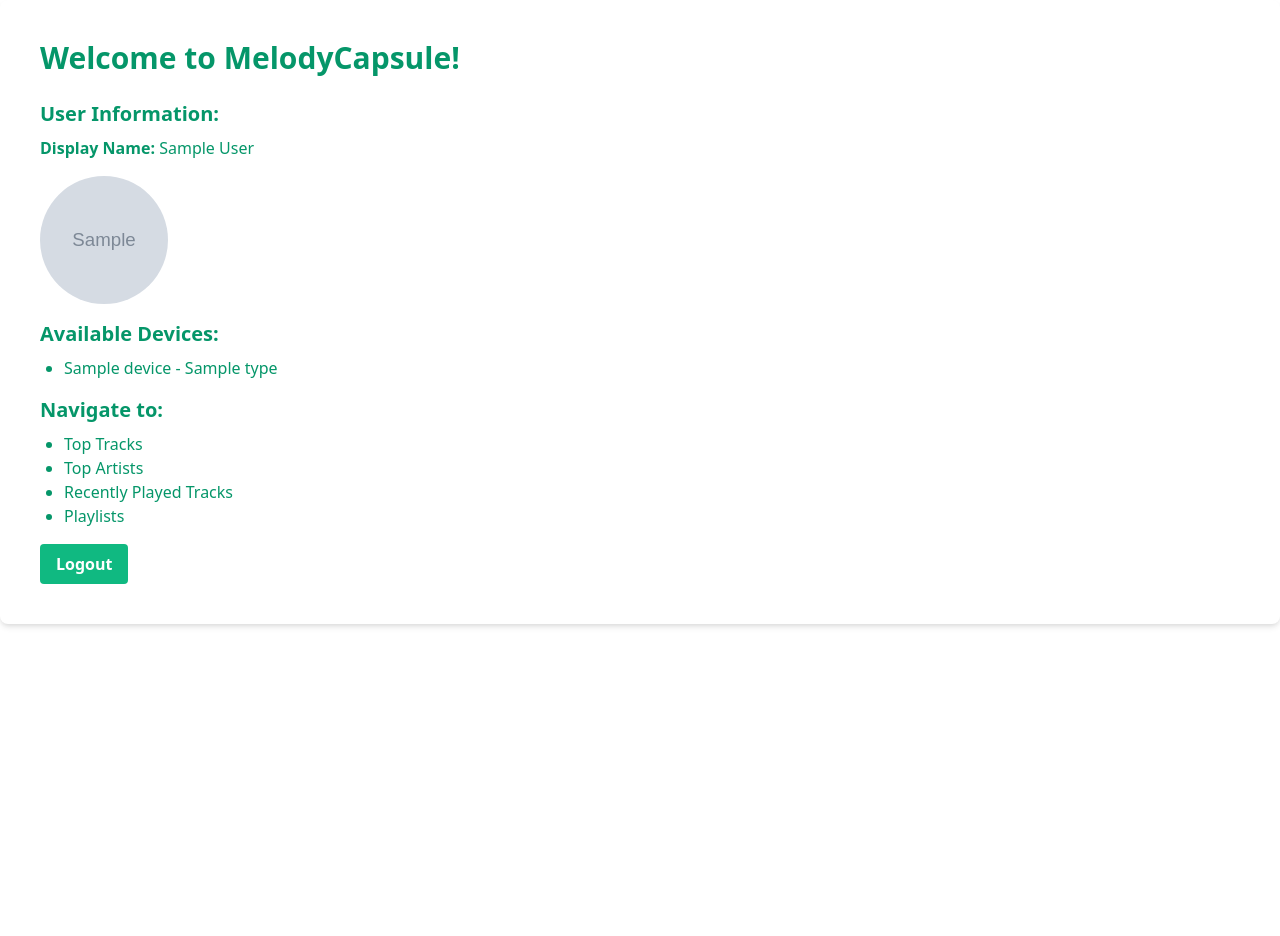
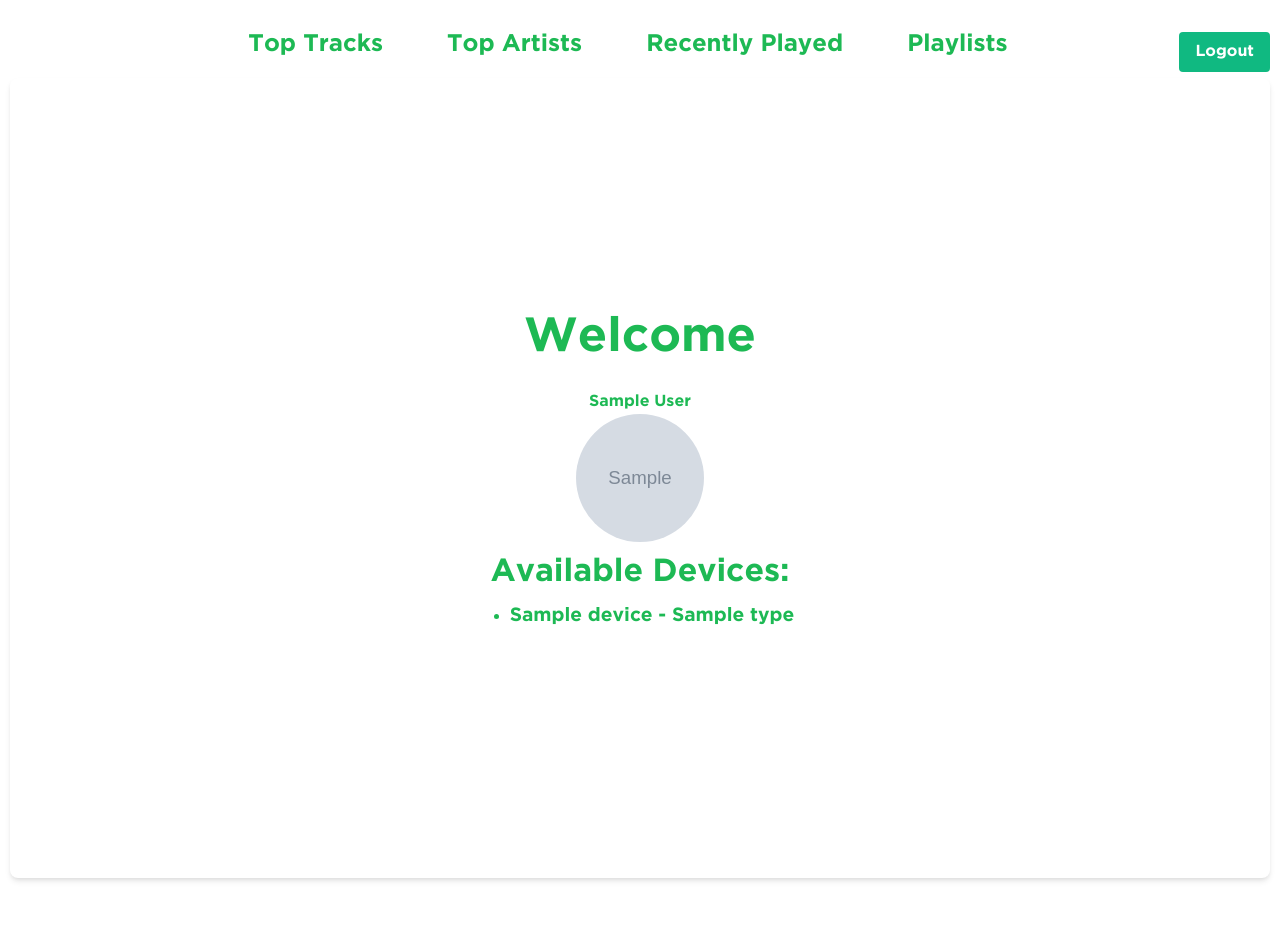
Before and after one commit to YassineAssim23/MelodyCapsule, a Flask app: template src/templates/dashboard.html in a window 1280 px wide. Before the commit the page ends 627 px from the top, so only its background shows below. Run offline with Flask 3, Linux system fonts and the light colour scheme; the template is opened without the code that fills it: most values are stand-ins (such as "Sample title", 1, 10 or a date in 2020); grey boxes marked "Sample" are stand-in pictures.

Commit message:
STYLE
dashboard and recentlyplayed styling

```diff
--- a/src/templates/dashboard.html
+++ b/src/templates/dashboard.html
@@ -1,31 +1,144 @@
 <!DOCTYPE html>
 <html lang="en">
-
   <head>
-    <meta charset="UTF-8">
-    <meta name="viewport" content="width=device-width, initial-scale=1.0">
+    <meta charset="UTF-8" />
+    <meta name="viewport" content="width=device-width, initial-scale=1.0" />
     <title>Spotify Data</title>
     <!-- Tailwind CSS -->
-    <link href="https://cdn.jsdelivr.net/npm/tailwindcss@2.2.16/dist/tailwind.min.css" rel="stylesheet">
+    <link
+      href="https://cdn.jsdelivr.net/npm/tailwindcss@2.2.16/dist/tailwind.min.css"
+      rel="stylesheet"
+    />
+    <style>
+      @font-face {
+        font-family: "GothamBold";
+        src: url("fonts/GothamBold.ttf") format("truetype");
+      }
+      body {
+        font-family: "GothamBold", sans-serif;
+        background-color: #ffffff;
+        color: #1db954;
+        padding: 10px;
+      }
+
+      .nav-container {
+        display: flex;
+        justify-content: center;
+        padding: 1rem 0; /* Add padding to the top and bottom of the navigation bar */
+      }
+
+      .nav-container ul {
+        display: flex;
+        list-style: none;
+        margin: 0;
+        padding: 0;
+      }
+
+      .nav-container ul li {
+        margin-right: 1.5rem; /* Adjust spacing between links */
+      }
+
+      .nav-container ul li a {
+        font-size: 1.5rem;
+        text-decoration: none;
+        transition: all 0.3s ease;
+        padding: 10px 20px; /* Add padding to the links */
+      }
+
+      .nav-a:hover {
+        background-color: #1db954;
+        color: white;
+        padding: 12px 22px; /* Increase padding on hover to make the background bigger */
+      }
+
+      .container {
+        display: flex;
+        flex-direction: column;
+        align-items: center;
+        justify-content: center;
+        height: 100vh;
+        text-align: center; /* Center align text within container */
+        margin-bottom: 3rem;
+      }
+
+      .container h1 {
+        font-size: 3rem; /* Larger heading font size */
+        margin-bottom: 1rem;
+      }
+
+      .container h2 {
+        font-size: 2rem; /* Larger subheading font size */
+        margin-bottom: 1rem;
+      }
+
+      .container p {
+        font-size: 1.2rem; /* Larger paragraph font size */
+        margin-bottom: 1rem;
+      }
+
+      .container ul li {
+        font-size: 1.2rem; /* Larger list item font size */
+        margin-bottom: 0.5rem;
+      }
+
+      .container a {
+        font-size: 1.2rem; /* Larger link font size */
+        color: #1db954;
+        transition: all 0.3s ease-in-out;
+      }
+
+      .container form {
+        margin-top: 3rem;
+      }
+
+      .logout-button {
+        position: absolute;
+        top: 2rem;
+        right: 10px;
+        margin-bottom: 0rem;
+      }
+    </style>
   </head>
 
-<body class="bg-white text-green-600">
+  <body class="body">
+    <div class="nav-container">
+      <ul class="list-disc ml-6 mb-4">
+        <li>
+          <a href="/toptracks" class="nav-a">Top Tracks</a>
+        </li>
+        <li>
+          <a href="/topartists" class="nav-a">Top Artists</a>
+        </li>
+        <li>
+          <a href="/recentlyplayed" class="nav-a">Recently Played</a>
+        </li>
+        <li>
+          <a href="/playlist" class="nav-a">Playlists</a>
+        </li>
+      </ul>
+      <!-- Logout button -->
+      <form action="{{ url_for('logout') }}" method="get">
+        <input
+          type="submit"
+          value="Logout"
+          class="bg-green-500 hover:bg-green-700 text-white font-bold py-2 px-4 rounded transition duration-300 ease-in-out logout-button"
+        />
+      </form>
+    </div>
+
     <div class="container mx-auto p-10 bg-white rounded-lg shadow-md">
-        <h1 class="text-3xl font-bold mb-6">Welcome to MelodyCapsule!</h1>
-
-        {% if user_info %}
-            <h2 class="text-xl font-semibold mb-2">User Information:</h2>
-            <p class="mb-4"><strong>Display Name:</strong> {{ user_info.display_name }}</p>
-            {% if user_info.images %}
-                <img src="{{ user_info.images[0].url }}" alt="Profile Picture" class="w-32 h-32 object-cover rounded-full mb-4">
+      <h1 class="">Welcome</h1>
+      {{ user_info.display_name }} {% if user_info %} {% if user_info.images %}
+      <img
+        src="{{ user_info.images[0].url }}"
+        alt="Profile Picture"
+        class="w-32 h-32 object-cover rounded-full mb-4"
+      />
       {% else %}
       <p>No profile picture available.</p>
-            {% endif %}
-        {% else %}
+      {% endif %} {% else %}
       <p class="mb-4">Failed to retrieve user information.</p>
-        {% endif %}
-
-        {% if devices %}
+      {% endif %} {% if devices %}
       <h2 class="text-xl font-semibold mb-2">Available Devices:</h2>
       <ul class="list-disc ml-6 mb-4">
         {% for device in devices %}
@@ -35,20 +148,6 @@
       {% else %}
       <p>No devices available.</p>
       {% endif %}
-
-        <h2 class="text-xl font-semibold mb-2">Navigate to:</h2>
-        <ul class="list-disc ml-6 mb-4">
-            <li><a href="/toptracks" class="text-green-600 hover:underline">Top Tracks</a></li>
-            <li><a href="/topartists" class="text-green-600 hover:underline">Top Artists</a></li>
-            <li><a href="/recentlyplayed" class="text-green-600 hover:underline">Recently Played Tracks</a></li>
-            <li><a href="/playlist" class="text-green-600 hover:underline">Playlists</a></li>
-        </ul>
-
-        <!-- Logout button -->
-        <form action="{{ url_for('logout') }}" method="get">
-            <input type="submit" value="Logout" class="bg-green-500 hover:bg-green-700 text-white font-bold py-2 px-4 rounded transition duration-300 ease-in-out">
-        </form>
     </div>
   </body>
-
 </html>
```
Also changed, not shown: src/spotify_utils.py (+85 -56 lines), src/templates/recentlyplayed.html (+72 -31 lines), 1 other file. Lines whose indentation alone changed are shown as unchanged.
